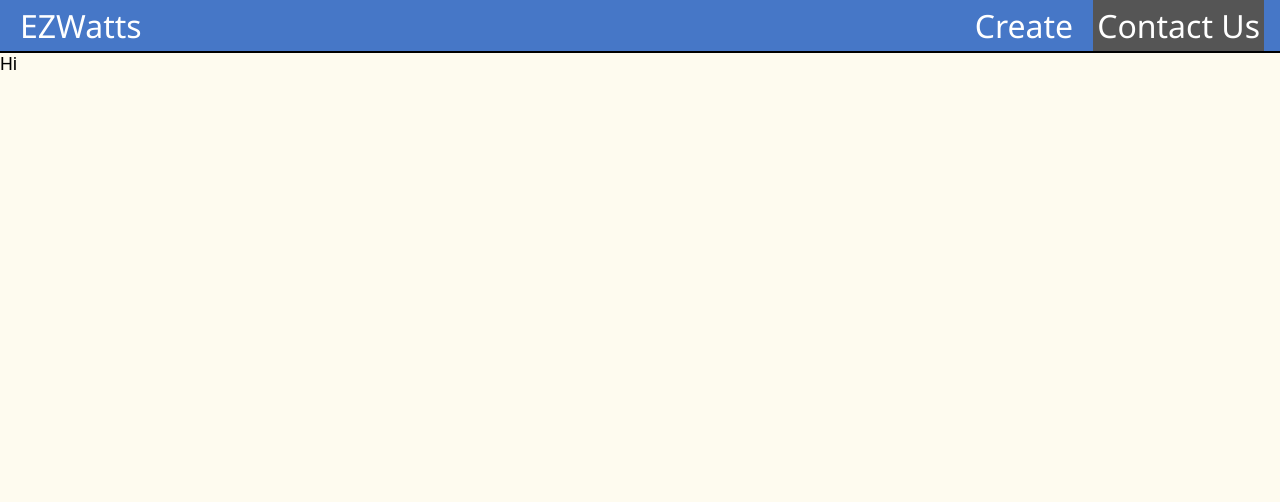
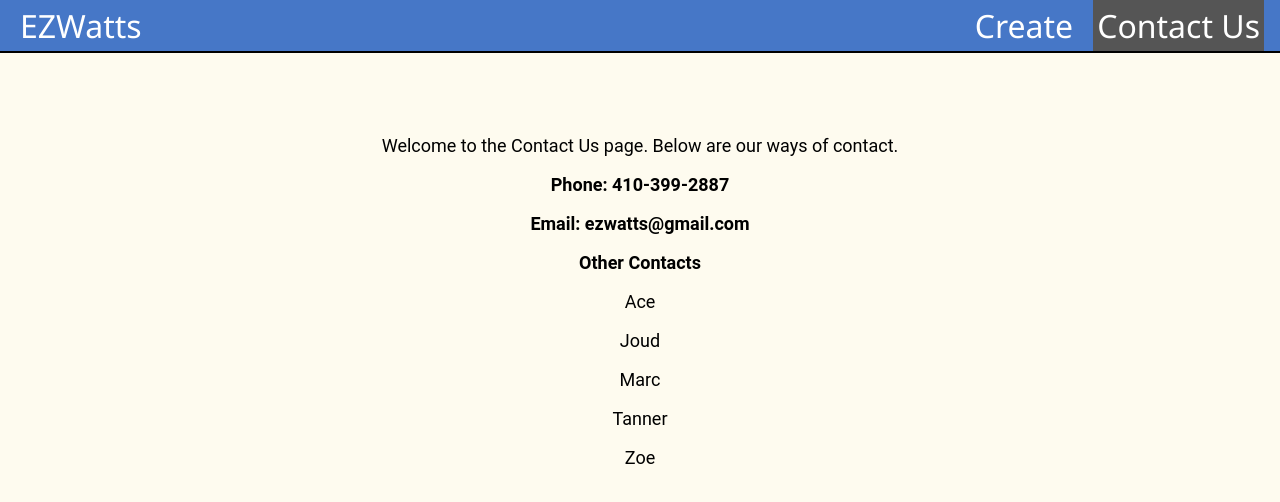
Before and after one commit to UMBC-447-Software-Engineering-Team/447-project.v1, a React (Create React App) app: page /Contact in a window 1280 px wide. Shown: the top 502 px of the page. Built offline with nearby package versions, Linux system fonts and the light colour scheme.

Commit message:
Updated ContactUs.js

```diff
--- a/src/pages/ContactUs.js
+++ b/src/pages/ContactUs.js
@@ -1,5 +1,15 @@
-export default function Home() {
-    return(
-        <>Hi</>
+export default function Contact() {
+    return (
+        <div class="contacts">
+        <p>Welcome to the Contact Us page.  Below are our ways of contact.</p>
+        <p><b>Phone:  410-399-2887</b></p>
+        <p><b>Email:  ezwatts@gmail.com</b></p>
+        <p><b>Other Contacts</b></p>
+        <p>Ace</p>
+        <p>Joud</p>
+        <p>Marc</p>
+        <p>Tanner</p>
+        <p>Zoe</p>
+    </div>
     )
-}
+  }
```
